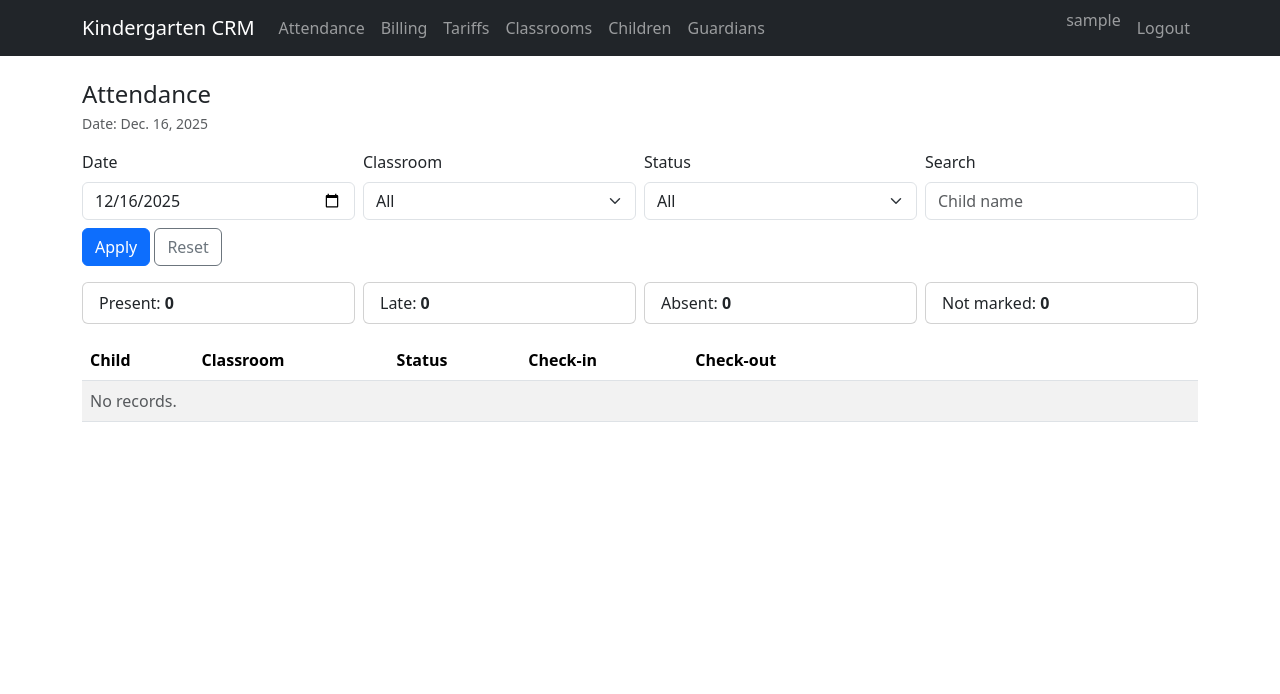
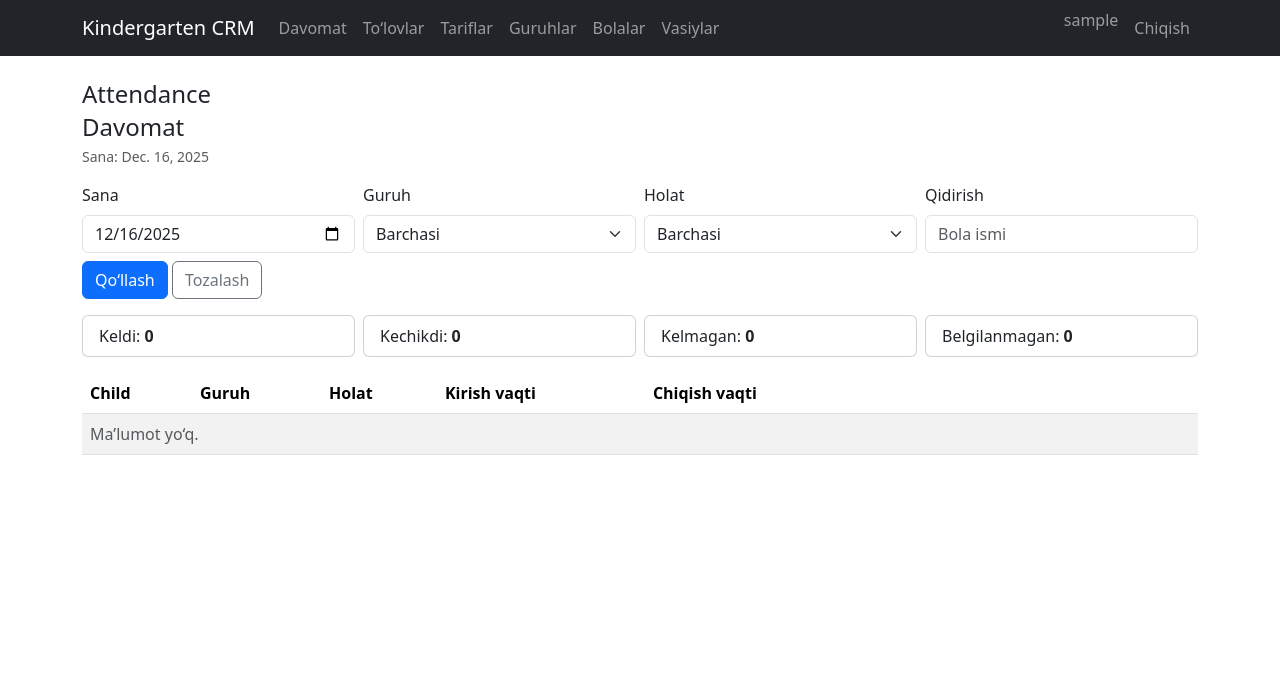
Before and after one commit to My-name-is-Jamshidbek/kindergarten-crm, a Django app: page /attendance/ in a window 1280 px wide. Shown: the top 694 px of the page. Run offline with Django 5.2, Linux system fonts and the light colour scheme; the visitor is signed in with stand-in values (Sample User, id 1); data that the repository does not hold is empty; parts of the project's set-up code (start-up, migrations or seed data) failed here and were passed over.

Commit message:
Translate various templates in the Kindergarten CRM application to Uzbek, including titles, buttons, and labels for improved localization and user experience.

```diff
--- a/core/views.py
+++ b/core/views.py
@@ -40,7 +40,7 @@ class PageTitleMixin:
 			return self.page_title
 		model = getattr(self, "model", None)
 		if model is None:
-			return "Form"
+			return "Forma"
 		return str(model._meta.verbose_name).title()
 
 	def get_context_data(self, **kwargs: object) -> dict[str, object]:
@@ -77,11 +77,11 @@ class ClassroomCreateView(LoginRequiredMixin, PageTitleMixin, CreateView):
 	form_class = ClassroomForm
 	template_name = "core/form.html"
 	success_url = reverse_lazy("core:classroom_list")
-	page_title = "Create classroom"
+	page_title = "Guruh yaratish"
 
 	def form_valid(self, form: ClassroomForm) -> HttpResponse:
 		response = super().form_valid(form)
-		messages.success(self.request, "Classroom created.")
+		messages.success(self.request, "Guruh yaratildi.")
 		return response
 
 
@@ -90,11 +90,11 @@ class ClassroomUpdateView(LoginRequiredMixin, PageTitleMixin, UpdateView):
 	form_class = ClassroomForm
 	template_name = "core/form.html"
 	success_url = reverse_lazy("core:classroom_list")
-	page_title = "Edit classroom"
+	page_title = "Guruhni tahrirlash"
 
 	def form_valid(self, form: ClassroomForm) -> HttpResponse:
 		response = super().form_valid(form)
-		messages.success(self.request, "Classroom updated.")
+		messages.success(self.request, "Guruh yangilandi.")
 		return response
 
 
@@ -104,7 +104,7 @@ class ClassroomDeleteView(LoginRequiredMixin, DeleteView):
 	success_url = reverse_lazy("core:classroom_list")
 
 	def form_valid(self, form: object) -> HttpResponse:
-		messages.success(self.request, "Classroom deleted.")
+		messages.success(self.request, "Guruh o‘chirildi.")
 		return super().form_valid(form)
 
 
@@ -132,11 +132,11 @@ class ChildCreateView(LoginRequiredMixin, PageTitleMixin, CreateView):
 	form_class = ChildForm
 	template_name = "core/form.html"
 	success_url = reverse_lazy("core:child_list")
-	page_title = "Register child"
+	page_title = "Bola qo‘shish"
 
 	def form_valid(self, form: ChildForm) -> HttpResponse:
 		response = super().form_valid(form)
-		messages.success(self.request, "Child created.")
+		messages.success(self.request, "Bola qo‘shildi.")
 		return response
 
 
@@ -145,11 +145,11 @@ class ChildUpdateView(LoginRequiredMixin, PageTitleMixin, UpdateView):
 	form_class = ChildForm
 	template_name = "core/form.html"
 	success_url = reverse_lazy("core:child_list")
-	page_title = "Edit child"
+	page_title = "Bolani tahrirlash"
 
 	def form_valid(self, form: ChildForm) -> HttpResponse:
 		response = super().form_valid(form)
-		messages.success(self.request, "Child updated.")
+		messages.success(self.request, "Bola yangilandi.")
 		return response
 
 
@@ -159,7 +159,7 @@ class ChildDeleteView(LoginRequiredMixin, DeleteView):
 	success_url = reverse_lazy("core:child_list")
 
 	def form_valid(self, form: object) -> HttpResponse:
-		messages.success(self.request, "Child deleted.")
+		messages.success(self.request, "Bola o‘chirildi.")
 		return super().form_valid(form)
 
 
@@ -180,11 +180,11 @@ class GuardianCreateView(LoginRequiredMixin, PageTitleMixin, CreateView):
 	form_class = GuardianForm
 	template_name = "core/form.html"
 	success_url = reverse_lazy("core:guardian_list")
-	page_title = "Add guardian"
+	page_title = "Vasiy qo‘shish"
 
 	def form_valid(self, form: GuardianForm) -> HttpResponse:
 		response = super().form_valid(form)
-		messages.success(self.request, "Guardian created.")
+		messages.success(self.request, "Vasiy qo‘shildi.")
 		return response
 
 
@@ -193,11 +193,11 @@ class GuardianUpdateView(LoginRequiredMixin, PageTitleMixin, UpdateView):
 	form_class = GuardianForm
 	template_name = "core/form.html"
 	success_url = reverse_lazy("core:guardian_list")
-	page_title = "Edit guardian"
+	page_title = "Vasiyni tahrirlash"
 
 	def form_valid(self, form: GuardianForm) -> HttpResponse:
 		response = super().form_valid(form)
-		messages.success(self.request, "Guardian updated.")
+		messages.success(self.request, "Vasiy yangilandi.")
 		return response
 
 
@@ -207,7 +207,7 @@ class GuardianDeleteView(LoginRequiredMixin, DeleteView):
 	success_url = reverse_lazy("core:guardian_list")
 
 	def form_valid(self, form: object) -> HttpResponse:
-		messages.success(self.request, "Guardian deleted.")
+		messages.success(self.request, "Vasiy o‘chirildi.")
 		return super().form_valid(form)
 
 
@@ -235,11 +235,11 @@ class TariffCreateView(LoginRequiredMixin, PageTitleMixin, CreateView):
 	form_class = TariffForm
 	template_name = "core/form.html"
 	success_url = reverse_lazy("core:tariff_list")
-	page_title = "Create tariff"
+	page_title = "Tarif yaratish"
 
 	def form_valid(self, form: TariffForm) -> HttpResponse:
 		response = super().form_valid(form)
-		messages.success(self.request, "Tariff created.")
+		messages.success(self.request, "Tarif yaratildi.")
 		return response
 
 
@@ -248,11 +248,11 @@ class TariffUpdateView(LoginRequiredMixin, PageTitleMixin, UpdateView):
 	form_class = TariffForm
 	template_name = "core/form.html"
 	success_url = reverse_lazy("core:tariff_list")
-	page_title = "Edit tariff"
+	page_title = "Tarifni tahrirlash"
 
 	def form_valid(self, form: TariffForm) -> HttpResponse:
 		response = super().form_valid(form)
-		messages.success(self.request, "Tariff updated.")
+		messages.success(self.request, "Tarif yangilandi.")
 		return response
 
 
@@ -262,7 +262,7 @@ class TariffDeleteView(LoginRequiredMixin, DeleteView):
 	success_url = reverse_lazy("core:tariff_list")
 
 	def form_valid(self, form: object) -> HttpResponse:
-		messages.success(self.request, "Tariff deleted.")
+		messages.success(self.request, "Tarif o‘chirildi.")
 		return super().form_valid(form)
 
 
@@ -320,7 +320,7 @@ class AttendanceListView(LoginRequiredMixin, ListView):
 
 	def get_context_data(self, **kwargs: object) -> dict[str, object]:
 		ctx = super().get_context_data(**kwargs)
-		ctx["page_title"] = "Attendance"
+		ctx["page_title"] = "Davomat"
 		ctx["date"] = self.attendance_date
 		ctx["q"] = (self.request.GET.get("q") or "").strip()
 		ctx["classrooms"] = Classroom.objects.all().order_by("name")
@@ -340,7 +340,7 @@ class AttendanceUpdateView(LoginRequiredMixin, PageTitleMixin, UpdateView):
 	model = Attendance
 	form_class = AttendanceForm
 	template_name = "core/attendance_form.html"
-	page_title = "Edit attendance"
+	page_title = "Davomatni tahrirlash"
 
 	def get_success_url(self) -> str:
 		date_str = self.object.attendance_date.strftime("%Y-%m-%d")
@@ -348,7 +348,7 @@ class AttendanceUpdateView(LoginRequiredMixin, PageTitleMixin, UpdateView):
 
 	def form_valid(self, form: AttendanceForm) -> HttpResponse:
 		response = super().form_valid(form)
-		messages.success(self.request, "Attendance updated.")
+		messages.success(self.request, "Davomat yangilandi.")
 		return response
 
 
@@ -363,15 +363,15 @@ class AttendanceQuickMarkView(LoginRequiredMixin, View):
 
 	def post(self, request: HttpRequest, pk: int, status: str) -> HttpResponse:
 		if status not in self.allowed:
-			return HttpResponseBadRequest("Invalid status")
+			return HttpResponseBadRequest("Noto‘g‘ri holat")
 		try:
 			attendance = Attendance.objects.select_related("child").get(pk=pk)
 		except Attendance.DoesNotExist:
-			return HttpResponseBadRequest("Attendance not found")
+			return HttpResponseBadRequest("Davomat topilmadi")
 
 		attendance.status = status
 		attendance.save(update_fields=["status", "updated_at"])
-		messages.success(request, f"Marked {attendance.child} as {attendance.get_status_display()}.")
+		messages.success(request, f"{attendance.child} holati: {attendance.get_status_display()}.")
 
 		date_str = attendance.attendance_date.strftime("%Y-%m-%d")
 		return_url = request.META.get("HTTP_REFERER") or f"{reverse_lazy('core:attendance_list')}?date={date_str}"
@@ -381,19 +381,19 @@ class AttendanceQuickMarkView(LoginRequiredMixin, View):
 class AttendanceSetTimeView(LoginRequiredMixin, View):
 	def post(self, request: HttpRequest, pk: int, field: str) -> HttpResponse:
 		if field not in {"check_in_time", "check_out_time"}:
-			return HttpResponseBadRequest("Invalid field")
+			return HttpResponseBadRequest("Noto‘g‘ri maydon")
 		value = (request.POST.get("time") or "").strip()
 		if not value:
-			return HttpResponseBadRequest("Missing time")
+			return HttpResponseBadRequest("Vaqt kiritilmadi")
 		try:
 			time_value = datetime.strptime(value, "%H:%M").time()
 		except ValueError:
-			return HttpResponseBadRequest("Invalid time")
+			return HttpResponseBadRequest("Noto‘g‘ri vaqt")
 
 		attendance = Attendance.objects.get(pk=pk)
 		setattr(attendance, field, time_value)
 		attendance.save(update_fields=[field, "updated_at"])
-		messages.success(request, "Time updated.")
+		messages.success(request, "Vaqt yangilandi.")
 		date_str = attendance.attendance_date.strftime("%Y-%m-%d")
 		return_url = request.META.get("HTTP_REFERER") or f"{reverse_lazy('core:attendance_list')}?date={date_str}"
 		return HttpResponseRedirect(return_url)
@@ -404,11 +404,11 @@ class AttendanceBulkMarkPresentView(LoginRequiredMixin, View):
 		date_val = _parse_date(request.POST.get("date"))
 		classroom_id = (request.POST.get("classroom") or "").strip()
 		if not classroom_id:
-			return HttpResponseBadRequest("Missing classroom")
+			return HttpResponseBadRequest("Guruh tanlanmadi")
 
 		children = Child.objects.filter(status=ChildStatus.ACTIVE, classroom_id=classroom_id)
 		if not children.exists():
-			messages.info(request, "No active children in that classroom.")
+			messages.info(request, "Tanlangan guruhda faol bolalar yo‘q.")
 			return HttpResponseRedirect(
 				f"{reverse_lazy('core:attendance_list')}?date={date_val.strftime('%Y-%m-%d')}&classroom={classroom_id}"
 			)
@@ -424,7 +424,7 @@ class AttendanceBulkMarkPresentView(LoginRequiredMixin, View):
 		Attendance.objects.filter(attendance_date=date_val, child__in=children).update(
 			status=AttendanceStatus.PRESENT
 		)
-		messages.success(request, "Marked classroom as present.")
+		messages.success(request, "Tanlangan guruh 'Keldi' deb belgilandi.")
 		return HttpResponseRedirect(
 			f"{reverse_lazy('core:attendance_list')}?date={date_val.strftime('%Y-%m-%d')}&classroom={classroom_id}"
 		)
@@ -500,7 +500,7 @@ class MonthlyBillingListView(LoginRequiredMixin, ListView):
 
 	def get_context_data(self, **kwargs: object) -> dict[str, object]:
 		ctx = super().get_context_data(**kwargs)
-		ctx["page_title"] = "Monthly billing"
+		ctx["page_title"] = "Oylik to‘lov"
 		ctx["month"] = self.billing_month
 		ctx["q"] = (self.request.GET.get("q") or "").strip()
 		ctx["classrooms"] = Classroom.objects.all().order_by("name")
@@ -517,11 +517,11 @@ class MonthlyBillingListView(LoginRequiredMixin, ListView):
 class MonthlyBillingMarkView(LoginRequiredMixin, View):
 	def post(self, request: HttpRequest, status: str) -> HttpResponse:
 		if status not in {MonthlyBillingStatus.PAID, MonthlyBillingStatus.UNPAID}:
-			return HttpResponseBadRequest("Invalid status")
+			return HttpResponseBadRequest("Noto‘g‘ri holat")
 		child_id = (request.POST.get("child") or "").strip()
 		month = _parse_billing_month(request.POST.get("month"))
 		if not child_id:
-			return HttpResponseBadRequest("Missing child")
+			return HttpResponseBadRequest("Bola tanlanmadi")
 		child = get_object_or_404(Child.objects.select_related("tariff"), pk=child_id)
 		default_amount = child.tariff.amount if child.tariff else Decimal("0")
 		row, _ = MonthlyBilling.objects.get_or_create(
@@ -531,10 +531,10 @@ class MonthlyBillingMarkView(LoginRequiredMixin, View):
 		)
 		if status == MonthlyBillingStatus.PAID:
 			row.mark_paid()
-			messages.success(request, "Marked as paid.")
+			messages.success(request, "To‘langan deb belgilandi.")
 		else:
 			row.mark_unpaid()
-			messages.success(request, "Marked as unpaid.")
+			messages.success(request, "To‘lanmagan deb belgilandi.")
 
 		return_url = request.META.get("HTTP_REFERER") or f"{reverse('core:billing_monthly_list')}?month={month}"
 		return HttpResponseRedirect(return_url)
--- a/templates/base.html
+++ b/templates/base.html
@@ -30,22 +30,22 @@
         <div class="collapse navbar-collapse" id="navbarSupportedContent">
           <ul class="navbar-nav me-auto mb-2 mb-lg-0">
             <li class="nav-item">
-              <a class="nav-link" href="{% url 'core:attendance_list' %}">Attendance</a>
+              <a class="nav-link" href="{% url 'core:attendance_list' %}">Davomat</a>
             </li>
             <li class="nav-item">
-              <a class="nav-link" href="{% url 'core:billing_monthly_list' %}">Billing</a>
+              <a class="nav-link" href="{% url 'core:billing_monthly_list' %}">To‘lovlar</a>
             </li>
 			<li class="nav-item">
-			  <a class="nav-link" href="{% url 'core:tariff_list' %}">Tariffs</a>
+			  <a class="nav-link" href="{% url 'core:tariff_list' %}">Tariflar</a>
 			</li>
             <li class="nav-item">
-              <a class="nav-link" href="{% url 'core:classroom_list' %}">Classrooms</a>
+              <a class="nav-link" href="{% url 'core:classroom_list' %}">Guruhlar</a>
             </li>
             <li class="nav-item">
-              <a class="nav-link" href="{% url 'core:child_list' %}">Children</a>
+              <a class="nav-link" href="{% url 'core:child_list' %}">Bolalar</a>
             </li>
             <li class="nav-item">
-              <a class="nav-link" href="{% url 'core:guardian_list' %}">Guardians</a>
+              <a class="nav-link" href="{% url 'core:guardian_list' %}">Vasiylar</a>
             </li>
           </ul>
           <ul class="navbar-nav ms-auto">
@@ -54,11 +54,11 @@
                 <span class="navbar-text me-2">{{ user.get_username }}</span>
               </li>
               <li class="nav-item">
-                <a class="nav-link" href="{% url 'logout' %}">Logout</a>
+                <a class="nav-link" href="{% url 'logout' %}">Chiqish</a>
               </li>
             {% else %}
               <li class="nav-item">
-                <a class="nav-link" href="{% url 'login' %}">Login</a>
+                <a class="nav-link" href="{% url 'login' %}">Kirish</a>
               </li>
             {% endif %}
           </ul>
--- a/templates/core/attendance_form.html
+++ b/templates/core/attendance_form.html
@@ -1,7 +1,7 @@
 {% extends 'base.html' %}
 {% load crispy_forms_tags %}
 
-{% block title %}Edit attendance · Kindergarten CRM{% endblock %}
+{% block title %}Davomatni tahrirlash · Kindergarten CRM{% endblock %}
 
 {% block content %}
   <div class="d-flex align-items-center justify-content-between mb-3">
@@ -21,7 +21,7 @@
       <form method="post" novalidate>
         {% csrf_token %}
         {{ form|crispy }}
-        <button class="btn btn-primary" type="submit">Save</button>
+        <button class="btn btn-primary" type="submit">Saqlash</button>
       </form>
     </div>
   </div>
--- a/templates/core/attendance_list.html
+++ b/templates/core/attendance_list.html
@@ -1,24 +1,25 @@
 {% extends 'base.html' %}
 
-{% block title %}Attendance · Kindergarten CRM{% endblock %}
+{% block title %}Davomat · Kindergarten CRM{% endblock %}
 
 {% block content %}
   <div class="d-flex flex-wrap gap-2 align-items-center justify-content-between mb-3">
     <div>
       <h1 class="h4 mb-1">Attendance</h1>
-      <div class="small text-muted">Date: {{ date }}</div>
+      <h1 class="h4 mb-1">Davomat</h1>
+      <div class="small text-muted">Sana: {{ date }}</div>
     </div>
   </div>
 
   <form class="row g-2 align-items-end mb-3" method="get">
     <div class="col-sm-6 col-md-3">
-      <label class="form-label">Date</label>
+      <label class="form-label">Sana</label>
       <input class="form-control" type="date" name="date" value="{{ date|date:'Y-m-d' }}" />
     </div>
     <div class="col-sm-6 col-md-3">
-      <label class="form-label">Classroom</label>
+      <label class="form-label">Guruh</label>
       <select class="form-select" name="classroom">
-        <option value="">All</option>
+        <option value="">Barchasi</option>
         {% for c in classrooms %}
           <option value="{{ c.id }}" {% if selected_classroom == c.id|stringformat:'s' %}selected{% endif %}>
             {{ c.name }}
@@ -27,36 +28,36 @@
       </select>
     </div>
     <div class="col-sm-6 col-md-3">
-      <label class="form-label">Status</label>
+      <label class="form-label">Holat</label>
       <select class="form-select" name="status">
-        <option value="">All</option>
+        <option value="">Barchasi</option>
         {% for value,label in statuses %}
           <option value="{{ value }}" {% if selected_status == value %}selected{% endif %}>{{ label }}</option>
         {% endfor %}
       </select>
     </div>
     <div class="col-sm-6 col-md-3">
-      <label class="form-label">Search</label>
-      <input class="form-control" type="search" name="q" value="{{ q }}" placeholder="Child name" />
+      <label class="form-label">Qidirish</label>
+      <input class="form-control" type="search" name="q" value="{{ q }}" placeholder="Bola ismi" />
     </div>
     <div class="col-12">
-      <button class="btn btn-primary" type="submit">Apply</button>
-      <a class="btn btn-outline-secondary" href="{% url 'core:attendance_list' %}">Reset</a>
+      <button class="btn btn-primary" type="submit">Qo‘llash</button>
+      <a class="btn btn-outline-secondary" href="{% url 'core:attendance_list' %}">Tozalash</a>
     </div>
   </form>
 
   <div class="row g-2 mb-3">
     <div class="col-md-3">
-      <div class="card"><div class="card-body py-2">Present: <strong>{{ count_present }}</strong></div></div>
+      <div class="card"><div class="card-body py-2">Keldi: <strong>{{ count_present }}</strong></div></div>
     </div>
     <div class="col-md-3">
-      <div class="card"><div class="card-body py-2">Late: <strong>{{ count_late }}</strong></div></div>
+      <div class="card"><div class="card-body py-2">Kechikdi: <strong>{{ count_late }}</strong></div></div>
     </div>
     <div class="col-md-3">
-      <div class="card"><div class="card-body py-2">Absent: <strong>{{ count_absent }}</strong></div></div>
+      <div class="card"><div class="card-body py-2">Kelmagan: <strong>{{ count_absent }}</strong></div></div>
     </div>
     <div class="col-md-3">
-      <div class="card"><div class="card-body py-2">Not marked: <strong>{{ count_not_marked }}</strong></div></div>
+      <div class="card"><div class="card-body py-2">Belgilanmagan: <strong>{{ count_not_marked }}</strong></div></div>
     </div>
   </div>
 
@@ -65,7 +66,7 @@
       {% csrf_token %}
       <input type="hidden" name="date" value="{{ date|date:'Y-m-d' }}" />
       <input type="hidden" name="classroom" value="{{ selected_classroom }}" />
-      <button class="btn btn-success" type="submit">Bulk mark Present (selected classroom)</button>
+      <button class="btn btn-success" type="submit">Tanlangan guruhni “Keldi” deb belgilash</button>
     </form>
   {% endif %}
 
@@ -74,10 +75,10 @@
       <thead>
         <tr>
           <th>Child</th>
-          <th>Classroom</th>
-          <th>Status</th>
-          <th>Check-in</th>
-          <th>Check-out</th>
+          <th>Guruh</th>
+          <th>Holat</th>
+          <th>Kirish vaqti</th>
+          <th>Chiqish vaqti</th>
           <th style="width: 320px;"></th>
         </tr>
       </thead>
@@ -88,15 +89,15 @@
             <td>{{ a.child.classroom.name }}</td>
             <td>
               {% if a.status == 'present' %}
-                <span class="badge text-bg-success">Present</span>
+                <span class="badge text-bg-success">Keldi</span>
               {% elif a.status == 'late' %}
-                <span class="badge text-bg-warning">Late</span>
+                <span class="badge text-bg-warning">Kechikdi</span>
               {% elif a.status == 'absent' %}
-                <span class="badge text-bg-danger">Absent</span>
+                <span class="badge text-bg-danger">Kelmagan</span>
               {% elif a.status == 'half_day' %}
-                <span class="badge text-bg-info">Half-day</span>
+                <span class="badge text-bg-info">Yarim kun</span>
               {% else %}
-                <span class="badge text-bg-secondary">Expected</span>
+                <span class="badge text-bg-secondary">Kutilmoqda</span>
               {% endif %}
             </td>
             <td>{{ a.check_in_time|default:'—' }}</td>
@@ -104,23 +105,23 @@
             <td class="text-end">
               <div class="btn-group" role="group">
                 <form method="post" action="{% url 'core:attendance_mark' a.pk 'present' %}">{% csrf_token %}
-                  <button class="btn btn-sm btn-outline-success" type="submit">Present</button>
+                  <button class="btn btn-sm btn-outline-success" type="submit">Keldi</button>
                 </form>
                 <form method="post" action="{% url 'core:attendance_mark' a.pk 'late' %}">{% csrf_token %}
-                  <button class="btn btn-sm btn-outline-warning" type="submit">Late</button>
+                  <button class="btn btn-sm btn-outline-warning" type="submit">Kechikdi</button>
                 </form>
                 <form method="post" action="{% url 'core:attendance_mark' a.pk 'absent' %}">{% csrf_token %}
-                  <button class="btn btn-sm btn-outline-danger" type="submit">Absent</button>
+                  <button class="btn btn-sm btn-outline-danger" type="submit">Kelmagan</button>
                 </form>
                 <form method="post" action="{% url 'core:attendance_mark' a.pk 'half_day' %}">{% csrf_token %}
-                  <button class="btn btn-sm btn-outline-info" type="submit">Half-day</button>
+                  <button class="btn btn-sm btn-outline-info" type="submit">Yarim kun</button>
                 </form>
               </div>
-              <a class="btn btn-sm btn-outline-primary" href="{% url 'core:attendance_update' a.pk %}">Edit</a>
+              <a class="btn btn-sm btn-outline-primary" href="{% url 'core:attendance_update' a.pk %}">Tahrirlash</a>
             </td>
           </tr>
         {% empty %}
-          <tr><td colspan="6" class="text-muted">No records.</td></tr>
+          <tr><td colspan="6" class="text-muted">Ma’lumot yo‘q.</td></tr>
         {% endfor %}
       </tbody>
     </table>
@@ -131,10 +132,10 @@
       <ul class="pagination">
         {% if page_obj.has_previous %}
           <li class="page-item">
-            <a class="page-link" href="?date={{ date|date:'Y-m-d' }}&classroom={{ selected_classroom }}&status={{ selected_status }}&q={{ q|urlencode }}&page={{ page_obj.previous_page_number }}">Previous</a>
+            <a class="page-link" href="?date={{ date|date:'Y-m-d' }}&classroom={{ selected_classroom }}&status={{ selected_status }}&q={{ q|urlencode }}&page={{ page_obj.previous_page_number }}">Oldingi</a>
           </li>
         {% else %}
-          <li class="page-item disabled"><span class="page-link">Previous</span></li>
+          <li class="page-item disabled"><span class="page-link">Oldingi</span></li>
         {% endif %}
 
         <li class="page-item disabled">
@@ -143,10 +144,10 @@
 
         {% if page_obj.has_next %}
           <li class="page-item">
-            <a class="page-link" href="?date={{ date|date:'Y-m-d' }}&classroom={{ selected_classroom }}&status={{ selected_status }}&q={{ q|urlencode }}&page={{ page_obj.next_page_number }}">Next</a>
+            <a class="page-link" href="?date={{ date|date:'Y-m-d' }}&classroom={{ selected_classroom }}&status={{ selected_status }}&q={{ q|urlencode }}&page={{ page_obj.next_page_number }}">Keyingi</a>
           </li>
         {% else %}
-          <li class="page-item disabled"><span class="page-link">Next</span></li>
+          <li class="page-item disabled"><span class="page-link">Keyingi</span></li>
         {% endif %}
       </ul>
     </nav>
--- a/templates/core/form.html
+++ b/templates/core/form.html
@@ -18,8 +18,8 @@
         {% csrf_token %}
         {{ form|crispy }}
         <div class="d-flex gap-2">
-          <button class="btn btn-primary" type="submit">Save</button>
-          <a class="btn btn-outline-secondary" href="javascript:history.back()">Cancel</a>
+          <button class="btn btn-primary" type="submit">Saqlash</button>
+          <a class="btn btn-outline-secondary" href="javascript:history.back()">Bekor qilish</a>
         </div>
       </form>
     </div>
--- a/templates/registration/logged_out.html
+++ b/templates/registration/logged_out.html
@@ -1,8 +1,8 @@
 {% extends 'base.html' %}
 
-{% block title %}Logged out · Kindergarten CRM{% endblock %}
+{% block title %}Chiqildi · Kindergarten CRM{% endblock %}
 
 {% block content %}
-  <div class="alert alert-info">You have been logged out.</div>
-  <a class="btn btn-primary" href="{% url 'login' %}">Login again</a>
+  <div class="alert alert-info">Siz tizimdan chiqdingiz.</div>
+  <a class="btn btn-primary" href="{% url 'login' %}">Qayta kirish</a>
 {% endblock %}
--- a/templates/registration/password_reset_complete.html
+++ b/templates/registration/password_reset_complete.html
@@ -1,8 +1,8 @@
 {% extends 'base.html' %}
 
-{% block title %}Password updated · Kindergarten CRM{% endblock %}
+{% block title %}Parol yangilandi · Kindergarten CRM{% endblock %}
 
 {% block content %}
-  <div class="alert alert-success">Your password has been set. You can now log in.</div>
-  <a class="btn btn-primary" href="{% url 'login' %}">Login</a>
+  <div class="alert alert-success">Parolingiz o‘rnatildi. Endi tizimga kirishingiz mumkin.</div>
+  <a class="btn btn-primary" href="{% url 'login' %}">Kirish</a>
 {% endblock %}
--- a/templates/registration/password_reset_done.html
+++ b/templates/registration/password_reset_done.html
@@ -1,10 +1,10 @@
 {% extends 'base.html' %}
 
-{% block title %}Email sent · Kindergarten CRM{% endblock %}
+{% block title %}Email yuborildi · Kindergarten CRM{% endblock %}
 
 {% block content %}
   <div class="alert alert-success">
-    If an account exists for that email, we've sent password reset instructions.
+    Agar ushbu email uchun akkaunt mavjud bo‘lsa, parolni tiklash bo‘yicha ko‘rsatmalar yuborildi.
   </div>
-  <a class="btn btn-primary" href="{% url 'login' %}">Back to login</a>
+  <a class="btn btn-primary" href="{% url 'login' %}">Kirish sahifasiga qaytish</a>
 {% endblock %}
```
Also changed, not shown: core/models.py (+9 -9 lines), templates/core/billing_monthly_list.html (+22 -21 lines), templates/core/child_list.html (+19 -19 lines), templates/core/classroom_list.html (+16 -15 lines), templates/core/confirm_delete.html (+4 -4 lines), templates/core/guardian_list.html (+15 -15 lines), templates/core/home.html (+5 -5 lines), templates/core/tariff_list.html (+17 -17 lines), templates/registration/login.html (+5 -5 lines), templates/registration/password_reset_confirm.html (+5 -5 lines), templates/registration/password_reset_form.html (+5 -5 lines).
